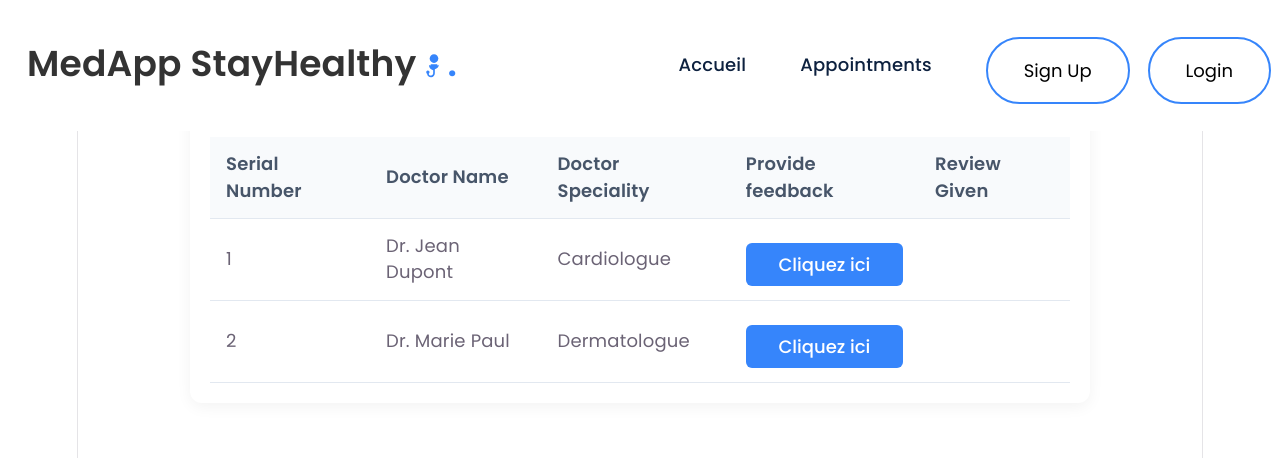
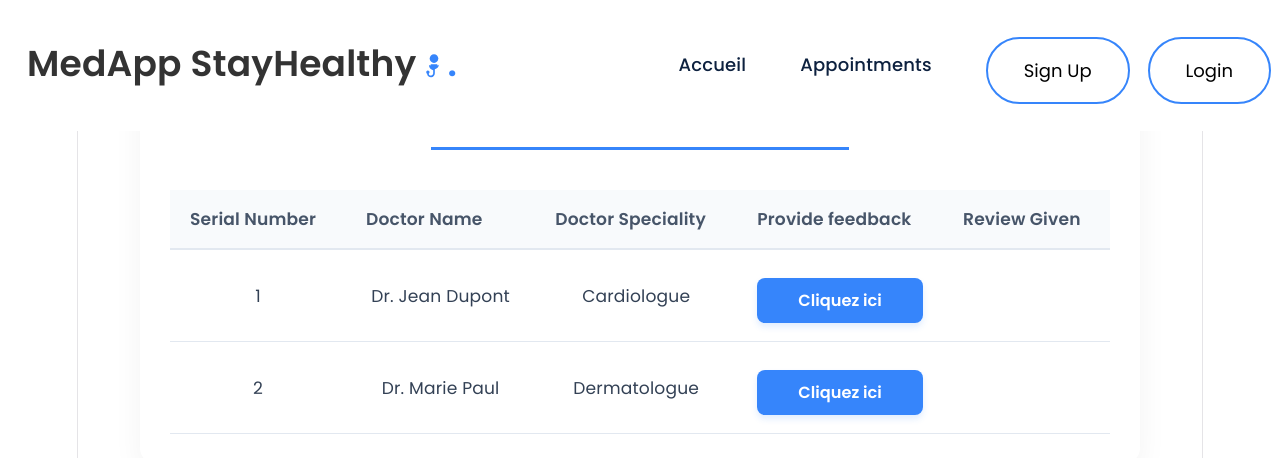
Before and after one commit to Feddy509/med_appt, a React (Vite) app: page /reviews in a window 1280 px wide. Shown: the top 458 px of the page. Built offline with nearby package versions, Linux system fonts and the light colour scheme.

Commit message:
test du reviewfrom

```diff
--- a/src/Components/ReviewForm/ReviewForm.css
+++ b/src/Components/ReviewForm/ReviewForm.css
@@ -1,110 +1,199 @@
+/* --- Konteynè Prensipal Tablo a --- */
 .review-form-container {
-    max-width: 900px;
-    margin: 40px auto;
-    padding: 20px;
+    max-width: 1000px;
+    margin: 50px auto;
+    padding: 30px;
     background: #ffffff;
-    border-radius: 12px;
-    box-shadow: 0 4px 15px rgba(0, 0, 0, 0.05);
+    border-radius: 16px;
+    box-shadow: 0 10px 30px rgba(0, 0, 0, 0.05);
+    font-family: 'Segoe UI', Tahoma, Geneva, Verdana, sans-serif;
 }
 
 .review-title {
-    color: #1e293b;
-    margin-bottom: 25px;
-    font-size: 1.6rem;
+    color: #0f172a;
+    font-size: 1.8rem;
+    font-weight: 700;
+    margin-bottom: 30px;
+    text-align: left;
+    border-bottom: 3px solid #3685fb;
+    padding-bottom: 10px;
+    display: inline-block;
 }
 
+/* --- Estil Tablo a --- */
 .review-table {
     width: 100%;
-    border-collapse: collapse;
-    text-align: left;
-}
-
-.review-table th, .review-table td {
-    padding: 14px 16px;
-    border-bottom: 1px solid #e2e8f0;
+    border-collapse: separate;
+    border-spacing: 0;
+    margin-top: 10px;
 }
 
 .review-table th {
     background-color: #f8fafc;
     color: #475569;
     font-weight: 600;
+    padding: 16px 20px;
+    text-align: left;
+    border-bottom: 2px solid #e2e8f0;
+    font-size: 0.95rem;
 }
 
+.review-table td {
+    padding: 18px 20px;
+    border-bottom: 1px solid #e2e8f0;
+    color: #334155;
+    font-size: 0.95rem;
+    vertical-align: middle;
+}
+
+.review-table tr:hover td {
+    background-color: #f8fafc; /* Ti koulè gri dous lè sourit la pase sou yon liy */
+}
+
+/* --- Bouton "Cliquez ici" (Provide Feedback) --- */
 .btn-give-review {
     background-color: #3685fb;
     color: white;
     border: none;
-    padding: 8px 16px;
-    border-radius: 6px;
+    padding: 10px 20px;
+    border-radius: 8px;
     cursor: pointer;
-    font-weight: 500;
-    transition: background 0.2s;
+    font-weight: 600;
+    font-size: 0.9rem;
+    transition: all 0.2s ease-in-out;
+    box-shadow: 0 4px 6px rgba(54, 133, 251, 0.15);
+}
+
+.btn-give-review:hover:not(:disabled) {
+    background-color: #1d69d7;
+    transform: translateY(-2px);
+    box-shadow: 0 6px 12px rgba(54, 133, 251, 0.25);
 }
 
 .btn-give-review:disabled {
     background-color: #cbd5e1;
+    color: #94a3b8;
     cursor: not-allowed;
+    box-shadow: none;
+    transform: none;
 }
 
-.review-modal h3 {
-    margin-top: 0;
-    color: #1e293b;
+/* --- Seksyon kòmantè ki afiche a (Review Given) --- */
+.submitted-review {
+    background-color: #f0fdf4; /* Ti background vèt limyè pou montre siksè */
+    border-left: 4px solid #10b981;
+    padding: 10px 14px;
+    border-radius: 6px;
+    max-width: 280px;
 }
 
+.submitted-review p {
+    word-break: break-word;
+}
+
+/* --- Estil Modal / Fòm nan (Popup) --- */
+.review-modal {
+    position: relative;
+    background: #ffffff;
+}
+
+.review-modal-content h2 {
+    color: #0f172a;
+    font-size: 1.4rem;
+    margin-bottom: 25px;
+    font-weight: 700;
+}
+
+.close-modal-btn {
+    position: absolute;
+    top: -10px;
+    right: -10px;
+    background: none;
+    border: none;
+    font-size: 2rem;
+    cursor: pointer;
+    color: #94a3b8;
+    transition: color 0.2s;
+}
+
+.close-modal-btn:hover {
+    color: #64748b;
+}
+
+/* --- Chan nan fòm lan --- */
 .form-group {
+    margin-bottom: 20px;
+}
+
+.form-group label {
+    display: block;
+    margin-bottom: 8px;
+    color: #334155;
+    font-weight: 600;
+    font-size: 0.9rem;
+}
+
+.form-group input,
+.form-group select,
+.form-group textarea {
+    width: 100%;
+    padding: 12px;
+    border: 1px solid #cbd5e1;
+    border-radius: 8px;
+    box-sizing: border-box;
+    font-size: 0.95rem;
+    color: #334155;
+    transition: border-color 0.2s, box-shadow 0.2s;
+}
+
+.form-group input:focus,
+.form-group select:focus,
+.form-group textarea:focus {
+    outline: none;
+    border-color: #3685fb;
+    box-shadow: 0 0 0 3px rgba(54, 133, 251, 0.15);
+}
+
+.form-group textarea {
+    resize: vertical;
+    min-height: 100px;
+}
+
+/* --- Bouton Soumettre fòm nan --- */
+.btn-submit-review {
+    background-color: #10b981;
+    color: white;
+    border: none;
+    padding: 14px;
+    width: 100%;
+    border-radius: 8px;
+    font-size: 1rem;
+    font-weight: 600;
+    cursor: pointer;
+    transition: background 0.2s, transform 0.2s;
+    box-shadow: 0 4px 6px rgba(16, 185, 129, 0.15);
+}
+
+.btn-submit-review:hover {
+    background-color: #059669;
+    transform: translateY(-1px);
+    box-shadow: 0 6px 12px rgba(16, 185, 129, 0.25);
+}
+
+/* Mesaj Avètisman */
+.warning {
+    background-color: #fef2f2;
+    color: #dc2626;
+    padding: 10px 12px;
+    border-radius: 6px;
+    border: 1px solid #fca5a5;
+    font-size: 0.85rem;
     margin-bottom: 15px;
     text-align: left;
 }
 
-.form-group label {
-    display: block;
-    margin-bottom: 5px;
-    color: #475569;
-    font-weight: 500;
+.no-consultation {
+    color: #64748b;
+    font-style: italic;
+    padding: 20px 0;
 }
-
-.form-group input, .form-group select, .form-group textarea {
-    width: 100%;
-    padding: 10px;
-    border: 1px solid #cbd5e1;
-    border-radius: 6px;
-    box-sizing: border-box;
-}
-
-.btn-submit-review {
-    background-color: #10b981;
-    color: white;
-    border: none;
-    padding: 12px;
-    width: 100%;
-    border-radius: 6px;
-    font-size: 1rem;
-    font-weight: 600;
-    cursor: pointer;
-}
-
-.close-modal-btn {
-    float: right;
-    background: none;
-    border: none;
-    font-size: 1.8rem;
-    cursor: pointer;
-    color: #94a3b8;
-}
-
-.submitted-review .stars {
-    color: #f59e0b;
-    display: block;
-    margin-bottom: 2px;
-}
-
-.submitted-review p {
-    margin: 0;
-    font-style: italic;
-    color: #475569;
-}
-
-.pending-review {
-    color: #94a3b8;
-    font-style: italic;
-}
```
